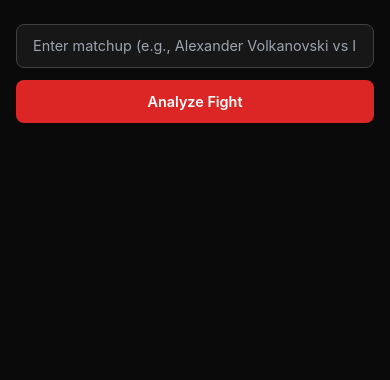
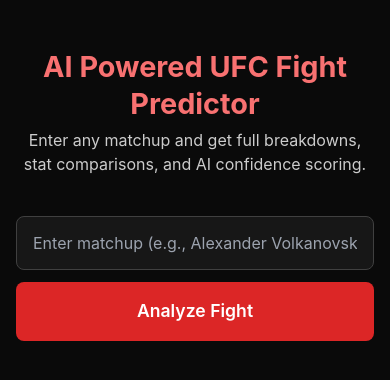
Before and after one commit to jtorres-1/combatIQ, a Flask app: page / in a window 390 px wide. Shown: the part 97-477 px from the top of the page. Run offline with Flask 3, Linux system fonts and the light colour scheme; some libraries are stand-ins or nearby versions.

Commit message:
Update index.html

```diff
--- a/templates/index.html
+++ b/templates/index.html
@@ -18,9 +18,7 @@
       font-weight: 500;
       transition: 0.2s;
     }
-    .nav-link:hover {
-      color: #ffd700;
-    }
+    .nav-link:hover { color: #ffd700; }
 
     .card {
       background: #111;
@@ -29,15 +27,13 @@
       box-shadow: 0 0 20px rgba(255, 0, 0, 0.15);
       padding: 1.5rem;
       text-align: center;
-      transition: transform 0.2s ease;
     }
-    .card:hover { transform: scale(1.03); }
 
     .fighter-img {
       width: 100%;
-      height: 220px;
+      height: 260px;
       object-fit: cover;
-      border-radius: 0.5rem;
+      border-radius: 0.7rem;
       box-shadow: 0 0 15px rgba(255, 0, 0, 0.2);
     }
 
@@ -49,46 +45,53 @@
       margin-top: 2rem;
     }
 
-    .prose h3, .prose h4 {
-      color: #ff4d4d;
-      margin-top: 1.5rem;
-      margin-bottom: 0.5rem;
+    .prose p { line-height: 1.75; }
+
+    /* MOBILE SCALING FIXES */
+    @media (max-width: 640px) {
+
+      .hero-title {
+        font-size: 1.8rem;
+        text-align: center;
+        line-height: 1.3;
       }
+
+      .hero-sub {
+        font-size: 1rem;
+        text-align: center;
+        margin-top: 0.3rem;
+        color: #ccc;
+      }
+
+      .fighter-img {
+        height: 200px;
+      }
+
+      .card {
+        padding: 1rem;
+      }
+
+      input[type="text"] {
+        font-size: 1rem;
+        padding: 0.9rem 1rem;
+      }
+
+      button[type="submit"] {
+        width: 100%;
+        padding: 1rem;
+        font-size: 1.1rem;
+      }
+
       .prose p {
-      margin-bottom: 1rem;
-      line-height: 1.75;
-    }
-    .prose strong {
-      color: #ffd700;
+        font-size: 1rem;
+        line-height: 1.65;
       }
 
       .bar-wrap {
-      display: flex;
-      width: 100%;
         height: 12px;
-      border-radius: 9999px;
-      overflow: hidden;
-      background: #1f1f1f;
       }
-    .bar-left { background: #ef4444; transition: width 0.4s ease-in-out; }
-    .bar-right { background: #3b82f6; transition: width 0.4s ease-in-out; }
-
-    /* MOBILE FIXES */
-    @media (max-width: 640px) {
-      .card { padding: 1rem; }
-      .fighter-img { height: 160px; }
-      input[type="text"], button[type="submit"] {
-        padding: 0.65rem 1rem;
-        font-size: 0.9rem;
-      }
-      .prose p { font-size: 0.9rem; line-height: 1.6; }
-      .bar-wrap { height: 10px; }
-      .grid { gap: 1rem; }
     }
 
-    @media (max-width: 480px) {
-      h1 { font-size: 1.6rem; }
-    }
   </style>
 </head>
 
@@ -119,7 +122,15 @@
     </div>
   </nav>
 
-  <!-- SEARCH -->
+  <!-- HERO SECTION -->
+  {% if not result %}
+  <section class="w-full max-w-3xl mb-10 mt-6">
+    <h2 class="hero-title font-bold text-red-400">AI Powered UFC Fight Predictor</h2>
+    <p class="hero-sub">Enter any matchup and get full breakdowns, stat comparisons, and AI confidence scoring.</p>
+  </section>
+  {% endif %}
+
+  <!-- SEARCH BAR -->
   <form method="POST" class="flex flex-col sm:flex-row gap-3 mb-6 w-full max-w-2xl">
     <input
       type="text"
@@ -130,7 +141,7 @@
     />
     <button
       type="submit"
-      class="bg-red-600 hover:bg-red-700 px-6 py-3 rounded-lg font-semibold text-white transition"
+      class="bg-red-600 hover:bg-red-700 rounded-lg font-semibold text-white transition px-6 py-3"
     >
       Analyze Fight
     </button>
@@ -197,7 +208,7 @@
   <!-- RESULT -->
   <div class="result max-w-4xl w-full">
     <h2 class="text-2xl font-bold text-red-400 mb-3 border-b border-red-600 pb-2">Fight IQ Report</h2>
-    <article class="prose prose-invert prose-red max-w-none leading-relaxed">{{ result|safe }}</article>
+    <article class="prose prose-invert prose-red max-w-none leading-relaxed">{{ result | safe }}</article>
   </div>
 
   {% endif %}
```
Lines whose indentation alone changed are shown as unchanged.
